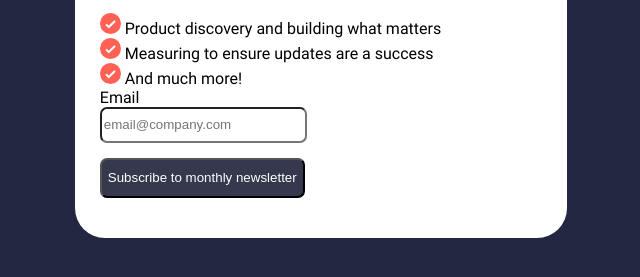
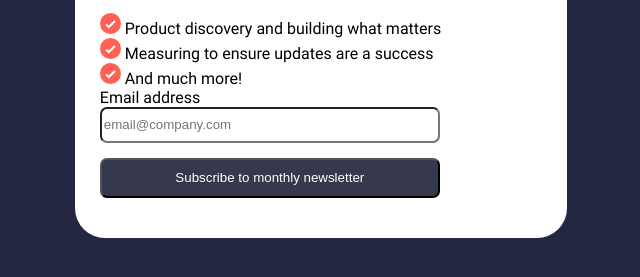
Before and after one commit to Happiness549/Bootcamp-Final-Project, a plain HTML site: page index.html in a window 1280 px wide. Shown: the part 499-776 px from the top of the page, without its empty margins (319-959 px from the left). Drawn offline with Linux system fonts and the light colour scheme.

Commit message:
Changed input and button width

```diff
--- a/index.html
+++ b/index.html
@@ -42,7 +42,7 @@
 
           <form id="form">
 
-            <label for="email">Email</label>
+            <label for="email">Email address</label>
 
             <span id="error-message"></span>
 
@@ -53,7 +53,7 @@
               placeholder="email@company.com"
             >
 
-            <button id="subscribe-button" type="submit">
+            <button id="subscribe-button" type="submit" >
               Subscribe to monthly newsletter
             </button>
 
--- a/styles.css
+++ b/styles.css
@@ -38,6 +38,7 @@
 }
 p{
   font-size: 16px;
+
 }
 
 .container {
@@ -61,16 +62,19 @@
 }
 input{
     height: 30px;
-    width: 45%;
+    width: 75%;
     border-radius: 7px;
 }
 
 #subscribe-button{
+
     background-color: hsl(235, 18%, 26%);
     color: white;
+    width: 340px;
     height: 40px;
     border-radius: 7px;
     cursor: pointer;
+
 
 }
 .success-card {
```
